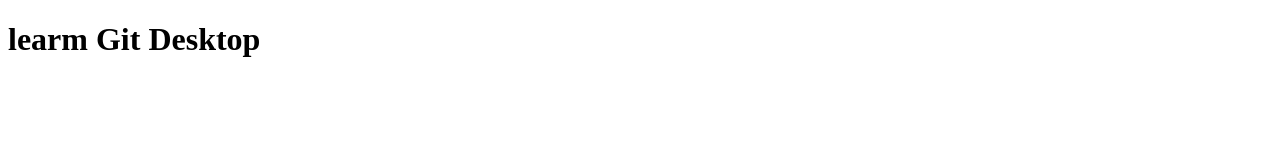
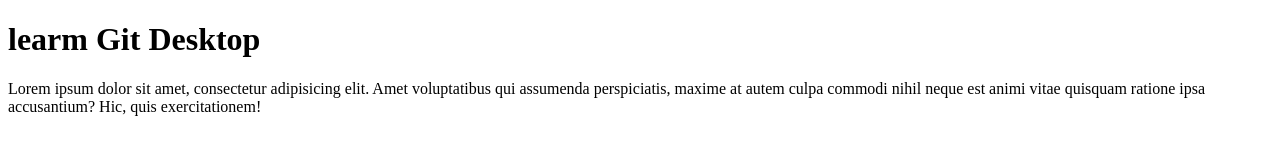
Before and after one commit to phisanunu1991/git-desktop, a plain HTML site: page index.html in a window 1280 px wide. Drawn offline with Linux system fonts and the light colour scheme.

Commit message:
And
text

```diff
--- a/index.html
+++ b/index.html
@@ -7,5 +7,6 @@
 </head>
 <body>
     <h1>learm Git Desktop</h1>
+    <P>Lorem ipsum dolor sit amet, consectetur adipisicing elit. Amet voluptatibus qui assumenda perspiciatis, maxime at autem culpa commodi nihil neque est animi vitae quisquam ratione ipsa accusantium? Hic, quis exercitationem!</P>
 </body>
 </html>
```
